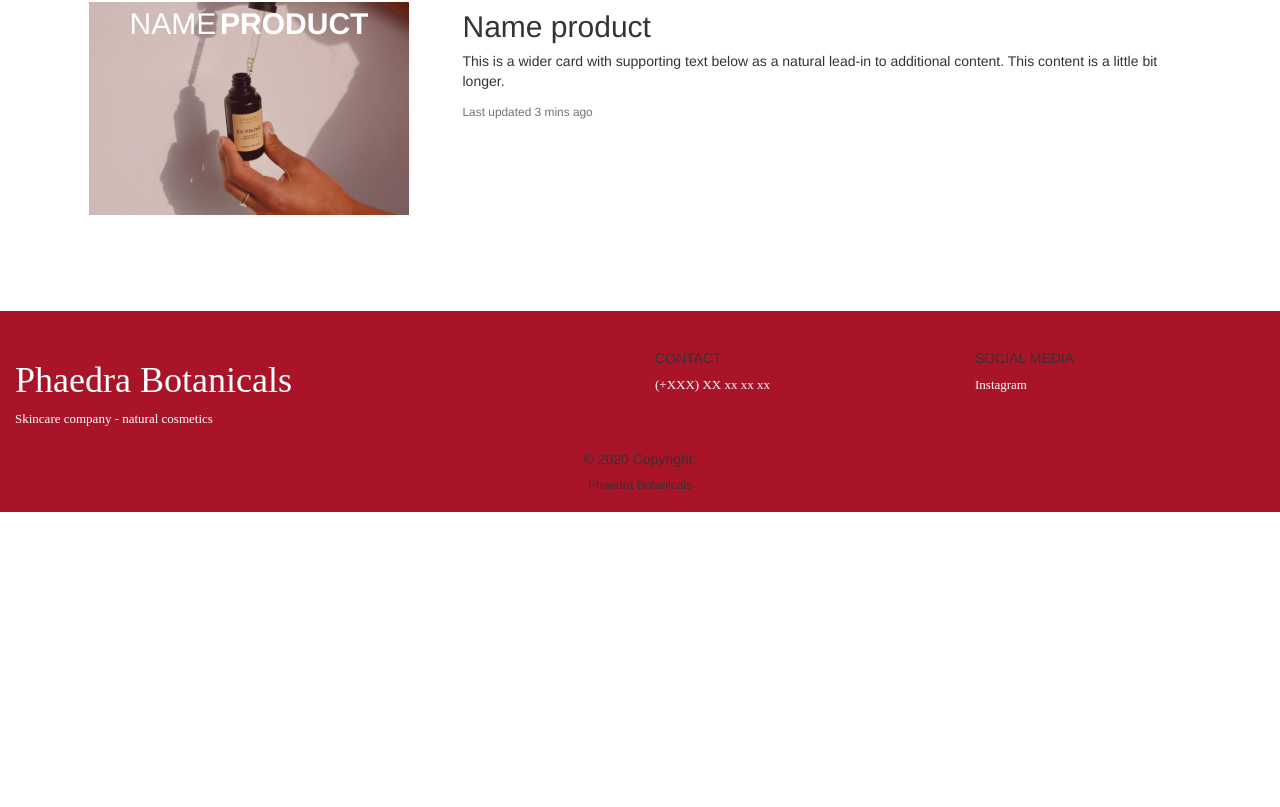
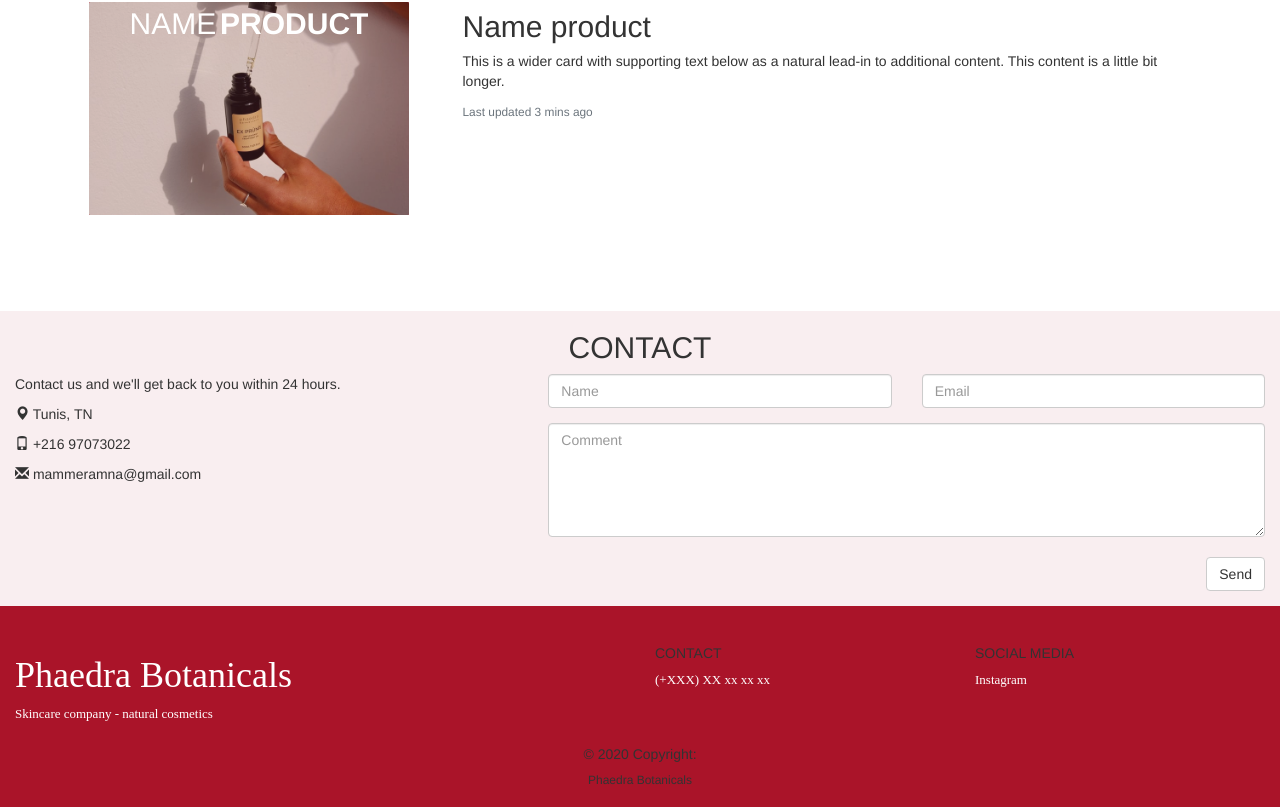
Before and after one commit to Anna-12-Mer/Angular-Project, an Angular app in the folder products/: page / in a window 1280 px wide. Shown: the part 1573-2380 px from the top of the page. Before the commit the page ends 2085 px from the top, so only its background shows below. Built offline with nearby package versions, Linux system fonts and the light colour scheme.

Commit message:
add contact section

```diff
--- a/products/src/app/home/home.component.css
+++ b/products/src/app/home/home.component.css
@@ -165,7 +165,9 @@
 	list-style: none;
 	text-align: center;
 }
-
+.bg-grey{
+  background-color: #aa142912;
+}
 /* Common style */
 .grid figure {
 	position: relative;
--- a/products/src/app/home/home.component.html
+++ b/products/src/app/home/home.component.html
@@ -136,5 +136,33 @@
     </div>
   </div>
   <div class="pt-5"></div>
+  <!-- Contact us  -->
+  <div class="container-fluid bg-grey">
+    <h2 class="text-center">CONTACT</h2>
+    <div class="row">
+      <div class="col-sm-5">
+        <p>Contact us and we'll get back to you within 24 hours.</p>
+        <p><span class="glyphicon glyphicon-map-marker"></span> Tunis, TN</p>
+        <p><span class="glyphicon glyphicon-phone"></span> +216 97073022</p>
+        <p><span class="glyphicon glyphicon-envelope"></span> mammeramna@gmail.com</p>
+      </div>
+      <div class="col-sm-7">
+        <div class="row">
+          <div class="col-sm-6 form-group">
+            <input class="form-control" id="name" name="name" placeholder="Name" type="text" required>
+          </div>
+          <div class="col-sm-6 form-group">
+            <input class="form-control" id="email" name="email" placeholder="Email" type="email" required>
+          </div>
+        </div>
+        <textarea class="form-control" id="comments" name="comments" placeholder="Comment" rows="5"></textarea><br>
+        <div class="row">
+          <div class="col-sm-12 form-group">
+            <button class="btn btn-default pull-right" type="submit">Send</button>
+          </div>
+        </div>
+      </div>
+    </div>
+  </div>
 </section>
 <!-- end of About us Section -->
```
